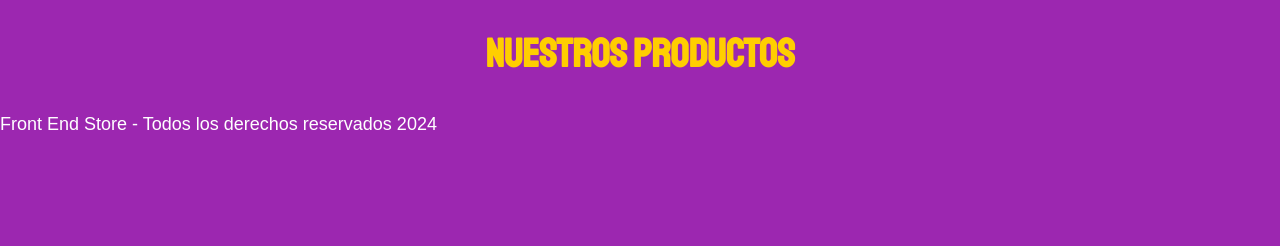
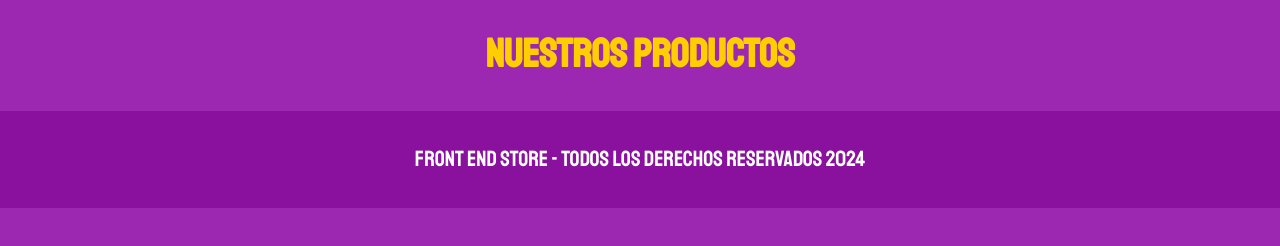
Before and after one commit to Clauzm/tienda-fronEnd, a plain HTML site: page index.html in a window 1280 px wide. Shown: the part 212-458 px from the top of the page. Drawn offline with Linux system fonts and the light colour scheme.

Commit message:
Add style to the footer

```diff
--- a/css/style.css
+++ b/css/style.css
@@ -71,6 +71,20 @@ html {
     margin: 3rem 0;
   }
 
+  /** Footer **/
+
+  .footer{
+    background-color: var(--primarioOscuro);
+    padding: 1rem 0;
+    margin-top: 2rem;
+  }
+
+  .footer__texto{
+    font-family: var(--fuentePrincipal);
+    text-align: center;
+    font-size: 2.2rem;
+  }
+
   /** Navegacion **/
 
   .navegacion{
```
